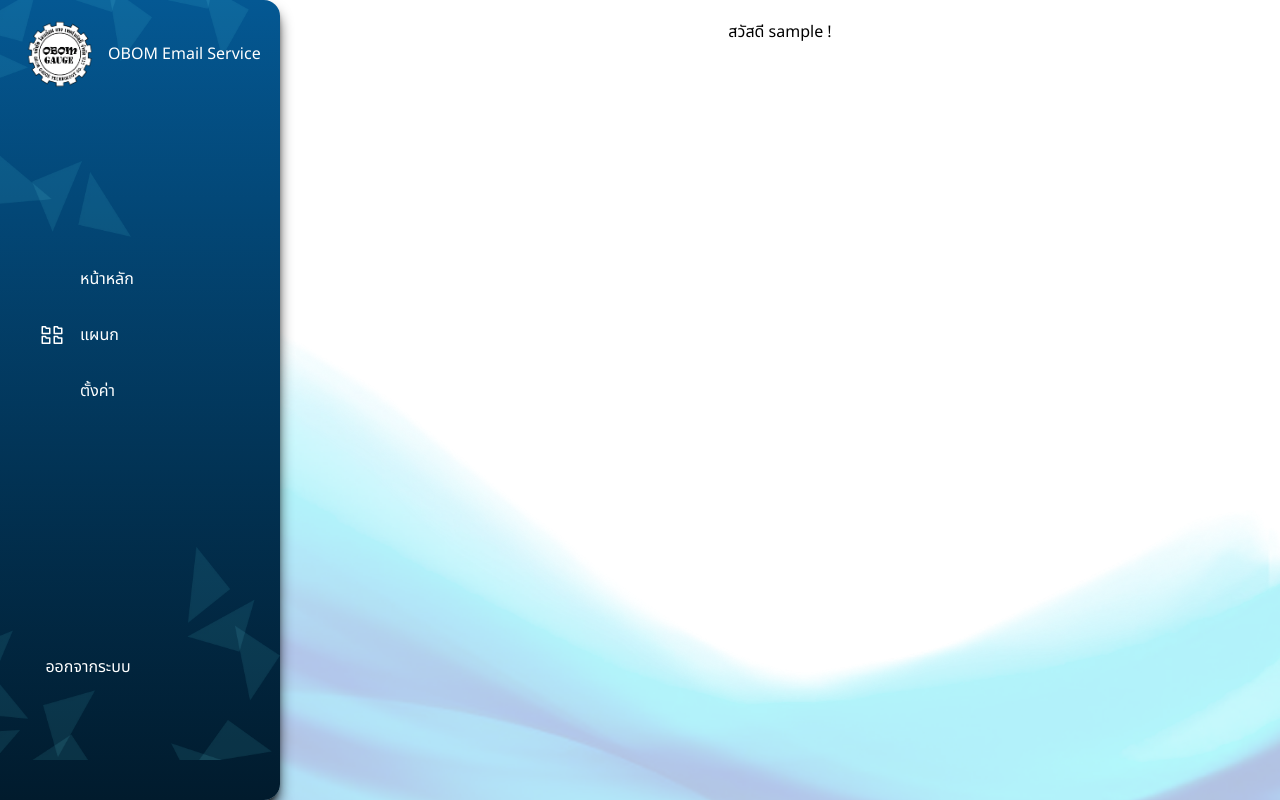
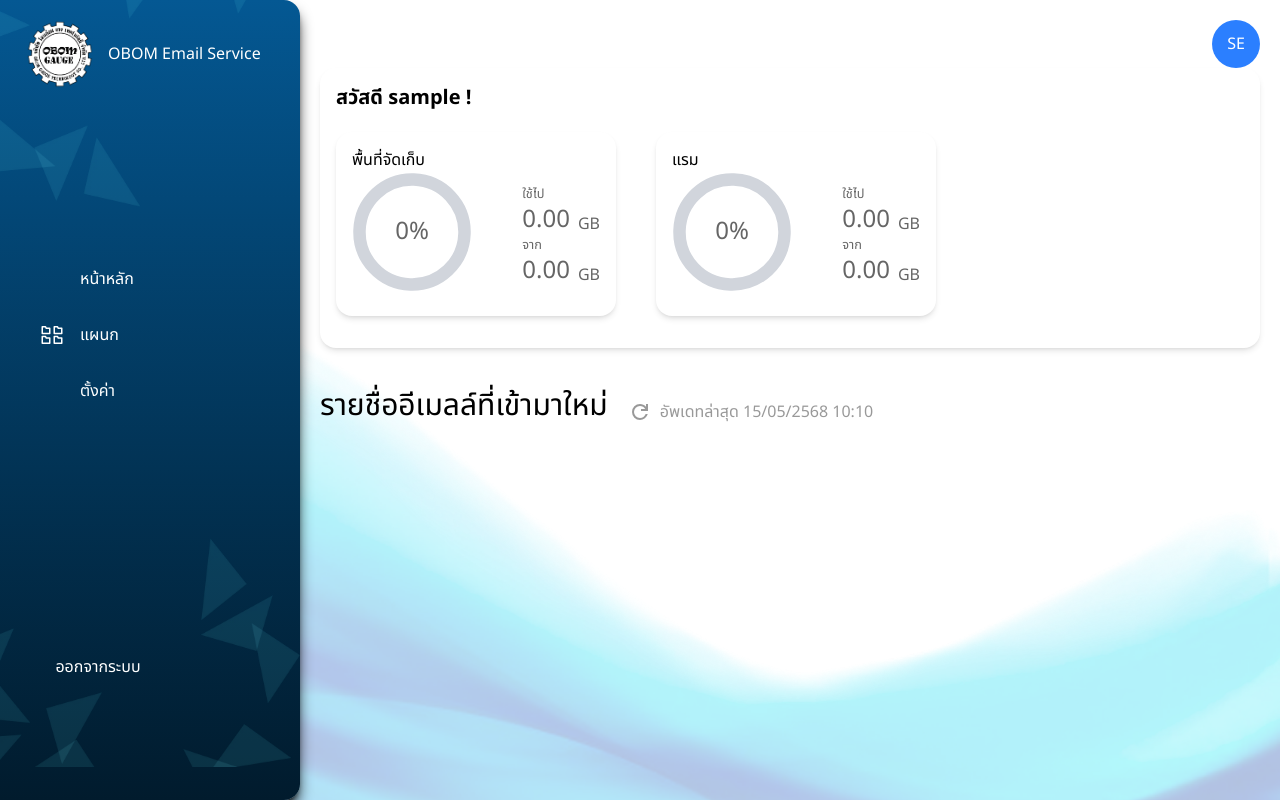
Before and after one commit to PatcharaPN/smart-inbox-obom-frontend, a React (Vite) app: page /Home in a window 1280 px wide. Built offline with nearby package versions, Linux system fonts and the light colour scheme; no server answers; sample sign-in values are in the browser's storage; some icons are missing.

Commit message:
Add Client Ram and Storage Indicator

```diff
--- /dev/null
+++ b/src/components/Modal/Modal.tsx
@@ -0,0 +1,11 @@
+import React from "react";
+
+const Modal = ({ children }: { children: React.ReactNode }) => {
+  return (
+    <div className="bg-white w-full h-full rounded-2xl shadow-md p-4">
+      {children}
+    </div>
+  );
+};
+
+export default Modal;
--- a/src/components/ProtectedLayout/ProtectedLayout.tsx
+++ b/src/components/ProtectedLayout/ProtectedLayout.tsx
@@ -2,7 +2,7 @@ import Sidebar from "../Sidebar/Sidebar";
 
 const ProtectedLayout = ({ children }: { children: React.ReactNode }) => {
   return (
-    <div className="grid grid-cols-[280px_1fr] w-full h-full">
+    <div className="grid grid-cols-[300px_1fr] w-full h-full">
       <Sidebar />
       {children}
     </div>
--- a/src/components/Sidebar/Sidebar.tsx
+++ b/src/components/Sidebar/Sidebar.tsx
@@ -33,11 +33,13 @@ const Sidebar = () => {
         />
         <p className="text-white">OBOM Email Service</p>
       </div>
-      <img
-        src="./Sidebar_Element.webp"
-        className="w-full h-auto"
-        alt="Sidebar decorative element"
-      />
+      <div className="flex flex-col items-center justify-center gap-5 mt-90">
+        <img
+          src="./Sidebar_Element.webp"
+          className="w-full h-fit"
+          alt="Sidebar decorative element"
+        />
+      </div>
       <ul className="flex flex-col gap-8 text-white flex-grow justify-start items-start px-10">
         <div className="flex flex-col gap-8 justify-start">
           {sidebarItems.map((item, index) => (
--- /dev/null
+++ b/src/components/StorageIndicator/RamIndicator.tsx
@@ -0,0 +1,69 @@
+import { use, useEffect, useState } from "react";
+import Modal from "../Modal/Modal";
+import UsageCircle from "../UsageCircle/UsageCircle";
+import axios from "axios";
+
+interface RamData {
+  status: string;
+  totalRam: number;
+  usedRam: number;
+  freeRam: number;
+  percentUsed: number;
+  percentFree: number;
+}
+const RamIndicator = () => {
+  const [diskData, setDiskData] = useState<RamData>();
+
+  useEffect(() => {
+    const fetchDisk = async () => {
+      const res = await axios("http://localhost:3000/ram-usage");
+      const diskResult = res.data;
+      setDiskData(diskResult);
+    };
+    fetchDisk();
+    const Interval = setInterval(fetchDisk, 1000);
+    return () => clearInterval(Interval);
+  }, []);
+  const convertBytesToGB = (bytes: number) => {
+    const gb = bytes / 1024 ** 3;
+    return gb.toFixed(2);
+  };
+  return (
+    <div className="w-full max-w-[280px] h-full max-h-[190px] flex flex-row ">
+      <Modal>
+        <p className="">แรม</p>
+        <div className="h-full flex justify-between items-center">
+          {" "}
+          <UsageCircle
+            type="ram"
+            label={""}
+            usedPercent={diskData?.percentUsed ?? 0}
+          />
+          <div className="opacity-60">
+            {" "}
+            <div>
+              <p className="text-[0.8rem]">ใช้ไป</p>
+              <div className="flex gap-2">
+                <p className="text-2xl">
+                  {convertBytesToGB(diskData?.usedRam ?? 0)}{" "}
+                </p>
+                <p className="text-md self-end">GB</p>
+              </div>
+            </div>{" "}
+            <div>
+              <p className="text-[0.8rem]">จาก</p>
+              <div className="flex gap-2">
+                <p className="text-2xl">
+                  {convertBytesToGB(diskData?.totalRam ?? 0)}{" "}
+                </p>
+                <p className="text-md self-end">GB</p>
+              </div>
+            </div>
+          </div>
+        </div>
+      </Modal>
+    </div>
+  );
+};
+
+export default RamIndicator;
--- /dev/null
+++ b/src/components/StorageIndicator/StorageIndicator.tsx
@@ -0,0 +1,65 @@
+import { use, useEffect, useState } from "react";
+import Modal from "../Modal/Modal";
+import UsageCircle from "../UsageCircle/UsageCircle";
+import axios from "axios";
+
+interface DiskData {
+  status: string;
+  totalDiskSpace: number;
+  usedDiskSpace: number;
+  freeDiskSpace: number;
+  percentUsed: number;
+  percentFree: number;
+}
+const StorageIndicator = () => {
+  const [diskData, setDiskData] = useState<DiskData>();
+
+  useEffect(() => {
+    const fetchDisk = async () => {
+      const res = await axios("http://localhost:3000/disk-usage");
+      const diskResult = res.data;
+      setDiskData(diskResult);
+    };
+    fetchDisk();
+    const Interval = setInterval(fetchDisk, 5000);
+    return () => clearInterval(Interval);
+  }, []);
+  const convertBytesToGB = (bytes: number) => {
+    const gb = bytes / 1024 ** 3;
+    return gb.toFixed(2);
+  };
+  return (
+    <div className="w-full max-w-[280px] h-full max-h-[190px] flex flex-row ">
+      <Modal>
+        <p className="">พื้นที่จัดเก็บ</p>
+        <div className="h-full flex justify-between items-center">
+          {" "}
+          <UsageCircle label={""} usedPercent={diskData?.percentUsed ?? 0} />
+          <div className="opacity-60">
+            {" "}
+            <div>
+              <p className="text-[0.8rem]">ใช้ไป</p>
+              <div className="flex gap-2">
+                <p className="text-2xl">
+                  {convertBytesToGB(diskData?.usedDiskSpace ?? 0)}{" "}
+                </p>
+                <p className="text-md self-end">GB</p>
+              </div>
+            </div>{" "}
+            <div>
+              <p className="text-[0.8rem]">จาก</p>
+              <div className="flex gap-2">
+                <p className="text-2xl">
+                  {convertBytesToGB(diskData?.totalDiskSpace ?? 0)}{" "}
+                </p>
+                <p className="text-md self-end">GB</p>
+              </div>
+            </div>
+          </div>
+        </div>
+      </Modal>
+    </div>
+  );
+};
+
+export default StorageIndicator;
--- /dev/null
+++ b/src/components/UsageCircle/UsageCircle.tsx
@@ -0,0 +1,49 @@
+interface UsageCircleProps {
+  label: string;
+  usedPercent: number;
+  type?: string;
+}
+
+const UsageCircle = ({ type, label, usedPercent }: UsageCircleProps) => {
+  const radius = 42;
+  const circumference = 2 * Math.PI * radius;
+  const offset = (1 - usedPercent / 100) * circumference;
+  const strokeColor = type === "ram" ? "#32C837" : "#0065AD";
+
+  return (
+    <div className="flex flex-col items-center">
+      <div className="relative w-30 h-30">
+        <svg className="w-full h-full transform rotate-92" viewBox="0 0 96 96">
+          <circle
+            cx={48}
+            cy={48}
+            r={radius}
+            className="stroke-gray-300"
+            strokeWidth={10}
+            fill="transparent"
+          />
+          <circle
+            cx={48}
+            cy={48}
+            r={radius}
+            stroke={strokeColor}
+            className="transition-all duration-500 ease-in-out"
+            strokeWidth={10}
+            fill="transparent"
+            strokeDasharray={circumference}
+            strokeDashoffset={offset}
+            strokeLinecap="round"
+          />
+        </svg>
+        <div className="absolute inset-0 flex items-center justify-center">
+          <span className="text-2xl font-normal opacity-60">
+            {usedPercent}%
+          </span>
+        </div>
+      </div>
+      <p className="mt-2 text-sm text-gray-700">{label}</p>
+    </div>
+  );
+};
+
+export default UsageCircle;
--- a/src/pages/HomePage/HomePage.tsx
+++ b/src/pages/HomePage/HomePage.tsx
@@ -1,13 +1,58 @@
+import { Icon } from "@iconify/react/dist/iconify.js";
+import Modal from "../../components/Modal/Modal";
+import RamIndicator from "../../components/StorageIndicator/RamIndicator";
+import StorageIndicator from "../../components/StorageIndicator/StorageIndicator";
+
 const HomePage = () => {
   const userFromStorage = localStorage.getItem("user");
   const user = userFromStorage ? JSON.parse(userFromStorage) : null;
+  const date = new Date();
+  const formattedDate = date.toLocaleString("th-TH", {
+    year: "numeric",
+    month: "2-digit",
+    day: "2-digit",
+    hour: "2-digit",
+    minute: "2-digit",
+  });
+
+  const getUserInitials = (name: string) => {
+    if (!name || name.length < 2) return name;
+    const prefix = name.slice(0, 1);
+    const suffix = name.slice(-1);
+    return prefix + suffix;
+  };
+
+  const initials = user?.username ? getUserInitials(user?.username) : "??";
   return (
-    <div className="flex flex-row h-full justify-center p-5">
-      {user ? (
-        <p>สวัสดี {user?.username} !</p>
-      ) : (
-        <p>Failed to fetch username</p>
-      )}
+    <div className="flex flex-col h-full p-5">
+      <div className="flex justify-end items-center">
+        <div className="w-12 h-12 bg-blue-500 rounded-full flex justify-center items-center text-white">
+          {initials.toUpperCase()}
+        </div>
+      </div>
+      <div className="w-full h-70">
+        <Modal>
+          <p className="text-start text-xl font-semibold">
+            {user ? (
+              <p>สวัสดี {user?.username} !</p>
+            ) : (
+              <p>Failed to fetch username</p>
+            )}
+          </p>
+          <div className="flex flex-row gap-10 items-center mt-5">
+            {" "}
+            <StorageIndicator />
+            <RamIndicator />
+          </div>
+        </Modal>
+      </div>
+      <section className="my-10 flex gap-5 ">
+        <h1 className="text-3xl ">รายชื่ออีเมลล์ที่เข้ามาใหม่</h1>
+        <div className="flex items-end gap-2 opacity-40">
+          <Icon icon="material-symbols:refresh" width="24" height="24" />
+          <p className="self-end ">อัพเดทล่าสุด {formattedDate}</p>
+        </div>
+      </section>
     </div>
   );
 };
```
